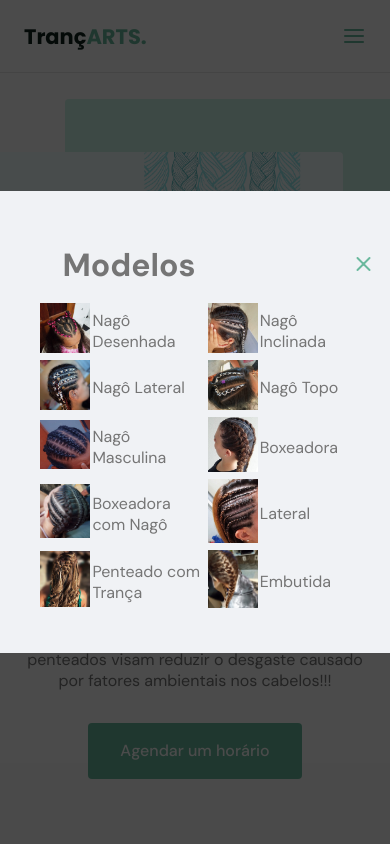
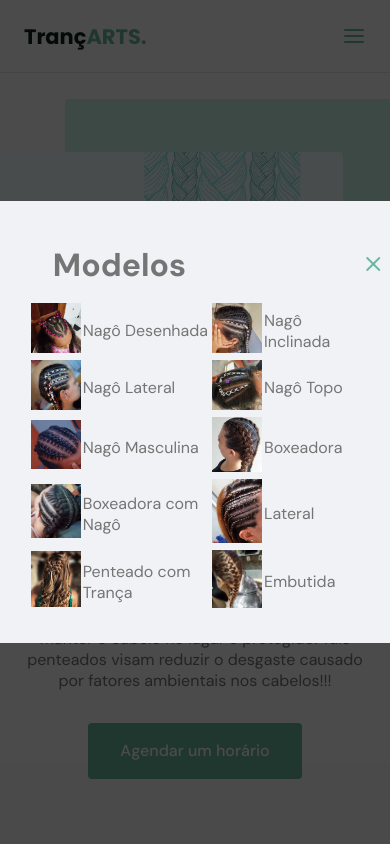
Before and after one commit to vitorantero/TrancArts, a plain HTML site: page index.html in a window 390 px wide. Both pictures are taken after a click on the link 195 px from the left and 2790 px from the top of the page. Shown: the top 844 px of the page. Drawn offline with nearby package versions, Linux system fonts and the light colour scheme; files whose address does not match are found by name.

```diff
--- a/style.css
+++ b/style.css
@@ -395,7 +395,7 @@
 
 .modal {
   background: #f0f2f5;
-  padding: 2.4rem;
+  padding: 1.8rem;
   position: relative;
   z-index: 1;
 }
```
